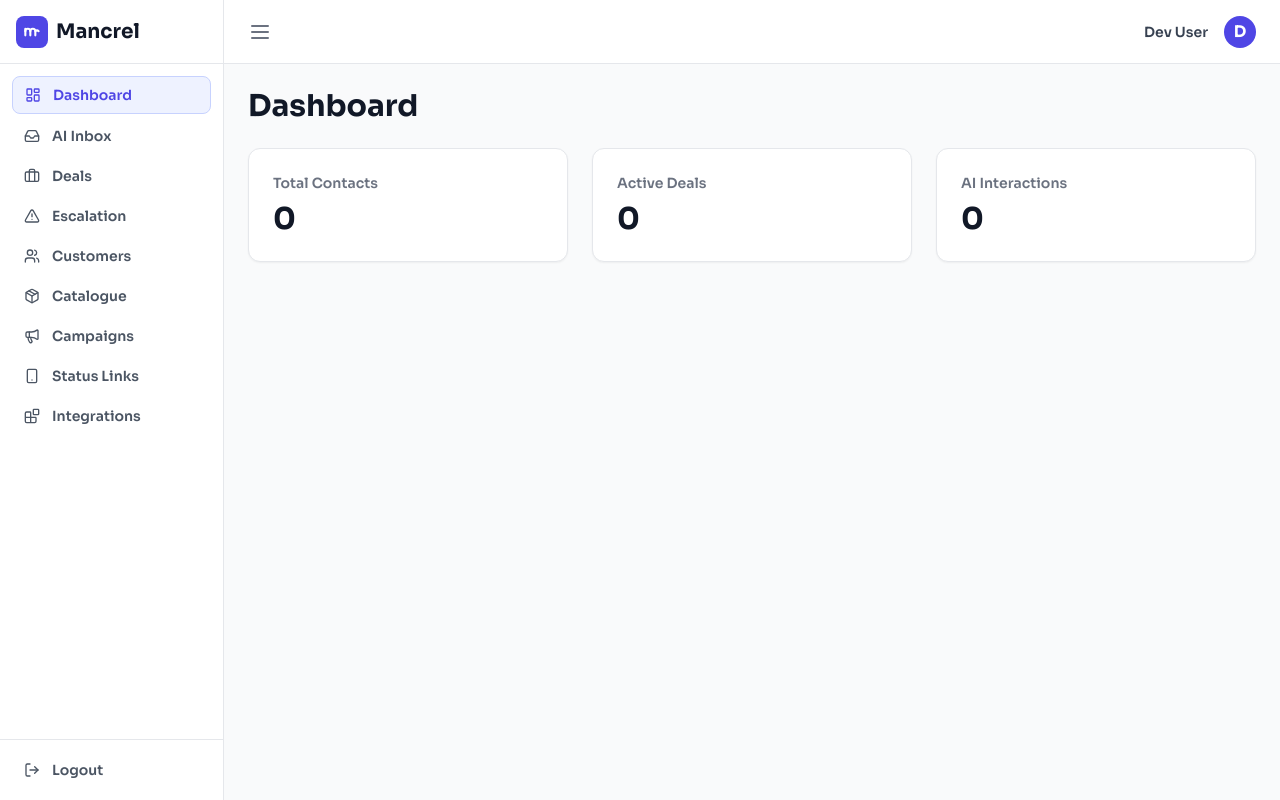
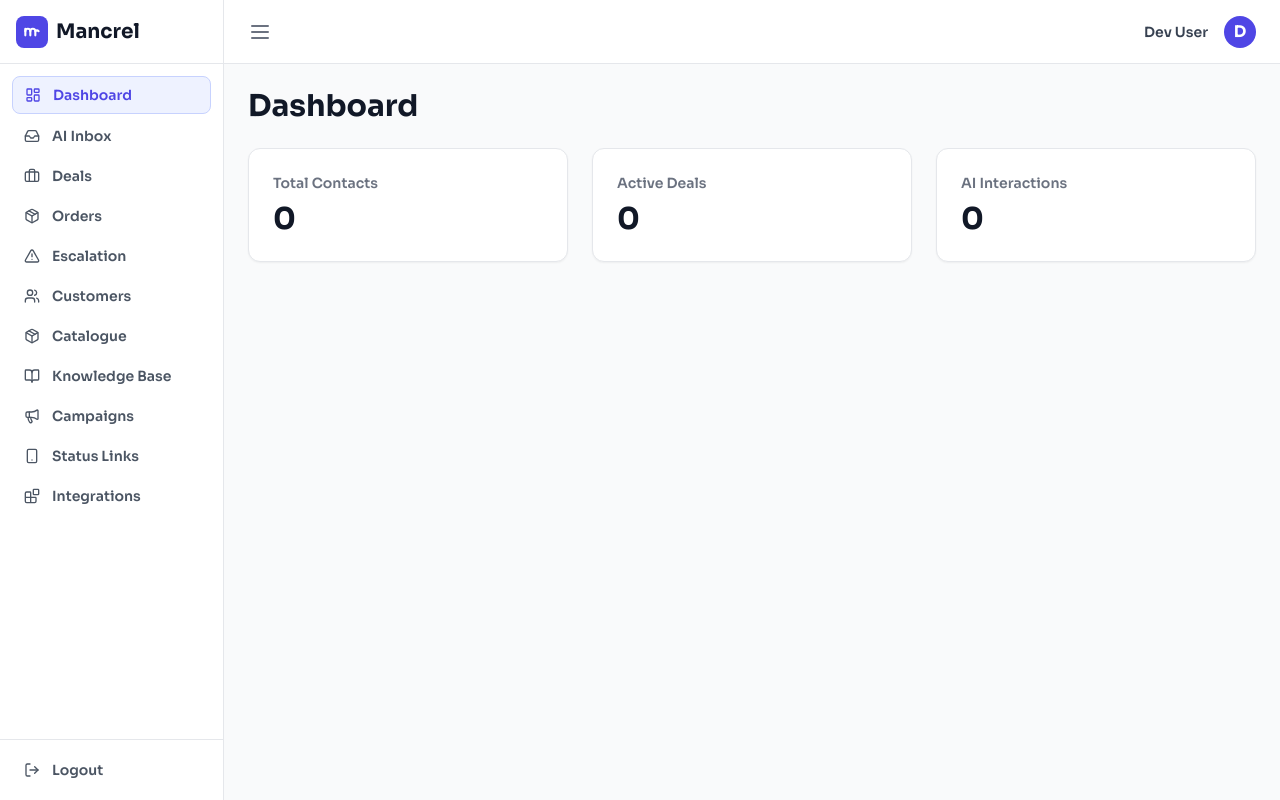
Before and after one commit to Danchi-1/mancrel, a Next.js app in the folder frontend/: page /dev-dashboard-x7k9p2m4 in a window 1280 px wide. Built offline with nearby package versions, Linux system fonts and the light colour scheme; no server answers.

Commit message:
feat: added a new component to the sidebar

```diff
--- a/frontend/src/components/Sidebar.jsx
+++ b/frontend/src/components/Sidebar.jsx
@@ -2,16 +2,18 @@
 
 import { useState } from "react"
 import { cn } from "@/lib/utils"
-import { LayoutDashboard, AlertTriangle, Users, LogOut, Briefcase, Inbox, Package, Megaphone, Blocks, Smartphone } from "lucide-react"
+import { LayoutDashboard, AlertTriangle, Users, LogOut, Briefcase, Inbox, Package, Megaphone, Blocks, Smartphone, BookOpen } from "lucide-react"
 import { Logo } from "./Logo"
 
 const menuItems = [
   { id: "dashboard", icon: LayoutDashboard, label: "Dashboard" },
   { id: "inbox", icon: Inbox, label: "AI Inbox" },
   { id: "deals", icon: Briefcase, label: "Deals" },
+  { id: "orders", icon: Package, label: "Orders" },
   { id: "escalations", icon: AlertTriangle, label: "Escalation" },
   { id: "customers", icon: Users, label: "Customers" },
   { id: "catalogue", icon: Package, label: "Catalogue" },
+  { id: "knowledge", icon: BookOpen, label: "Knowledge Base" },
   { id: "campaigns", icon: Megaphone, label: "Campaigns" },
   { id: "status_links", icon: Smartphone, label: "Status Links" },
   { id: "integrations", icon: Blocks, label: "Integrations" },
```
